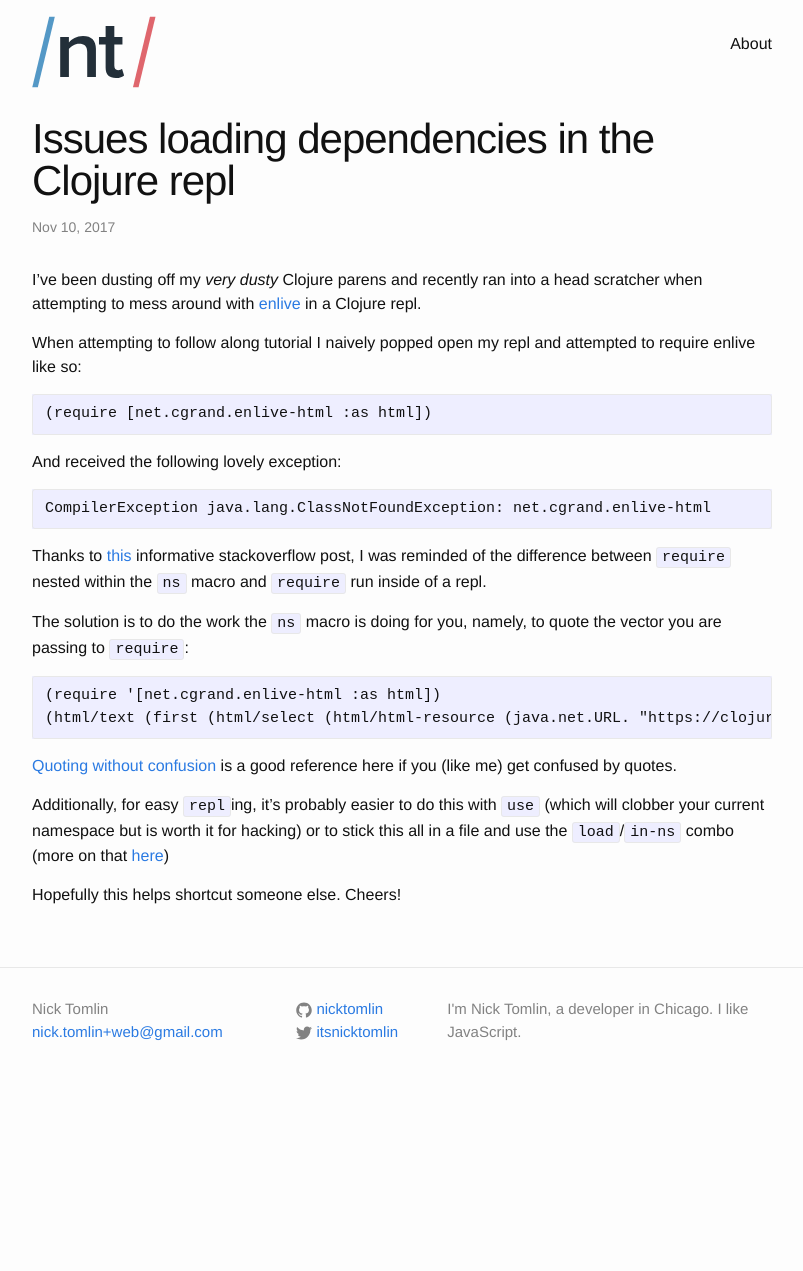
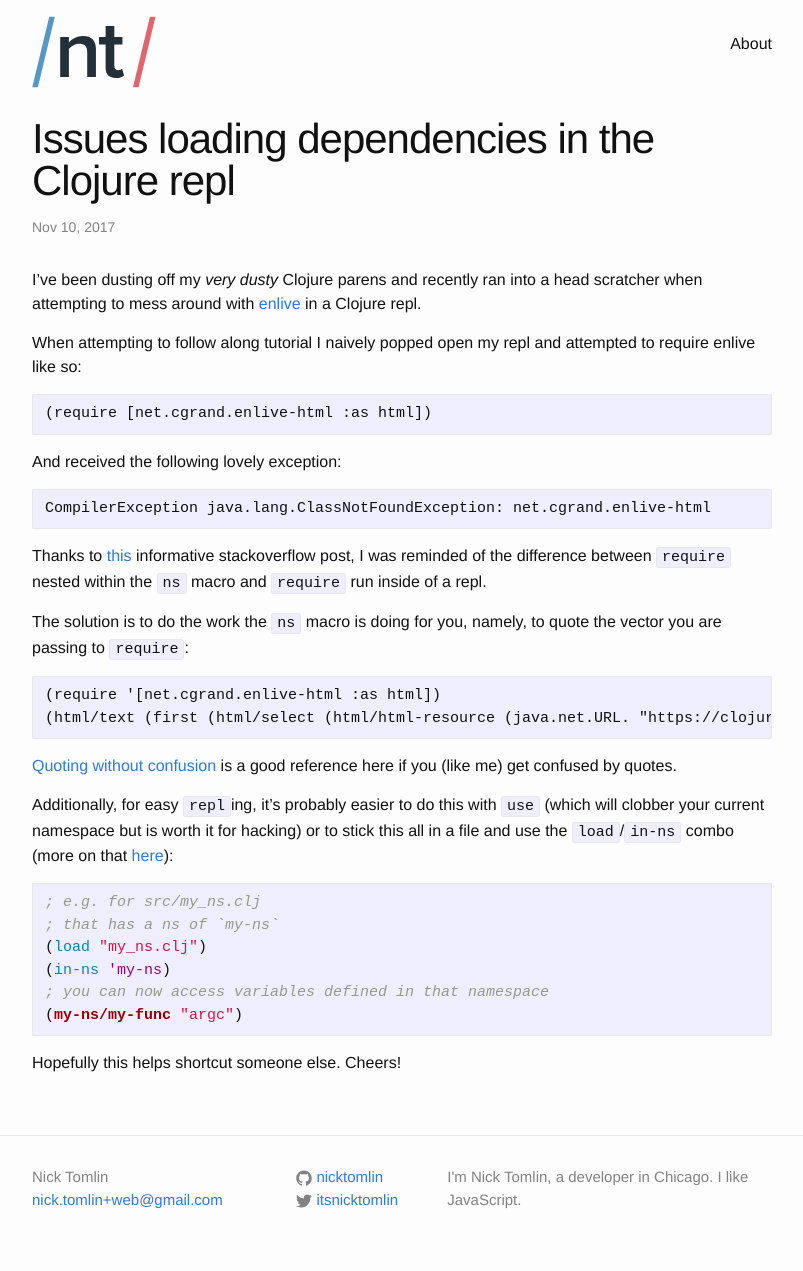
Before and after one commit to NickTomlin/nicktomlin.github.io, a Jekyll site: the page built from _posts/2017-11-10-clojure-dependencies-and-lein-repl.md, in a window 1280 px wide. Shown: the whole page, without its empty margins (238-1041 px from the left). Built offline with Jekyll 4.4.1, drawn with Linux system fonts in a browser that asks for light colours; comment, search, counter and statistics services are not loaded; before the commit the page ends 1103 px from its top, so only the background shows below that.

Commit message:
Update clojure post with more in-repl ns loading

````diff
--- a/_posts/2017-11-10-clojure-dependencies-and-lein-repl.md
+++ b/_posts/2017-11-10-clojure-dependencies-and-lein-repl.md
@@ -28,6 +28,15 @@ The solution is to do the work the `ns` macro is doing for you, namely, to quote
 
 [Quoting without confusion](https://8thlight.com/blog/colin-jones/2012/05/22/quoting-without-confusion.html) is a good reference here if you (like me) get confused by quotes.
 
-Additionally, for easy `repl`ing, it's probably easier to do this with `use` (which will clobber your current namespace but is worth it for hacking) or to stick this all in a file and use the `load`/`in-ns` combo (more on that [here](https://www.beyondtechnicallycorrect.com/2013/04/14/loading-and-using-namespaces-in-the-clojure-repl/))
+Additionally, for easy `repl`ing, it's probably easier to do this with `use` (which will clobber your current namespace but is worth it for hacking) or to stick this all in a file and use the `load`/`in-ns` combo (more on that [here](https://www.beyondtechnicallycorrect.com/2013/04/14/loading-and-using-namespaces-in-the-clojure-repl/)):
+
+```clojure
+; e.g. for src/my_ns.clj
+; that has a ns of `my-ns`
+(load "my_ns.clj")
+(in-ns 'my-ns)
+; you can now access variables defined in that namespace
+(my-ns/my-func "argc")
+```
 
 Hopefully this helps shortcut someone else. Cheers!
````
